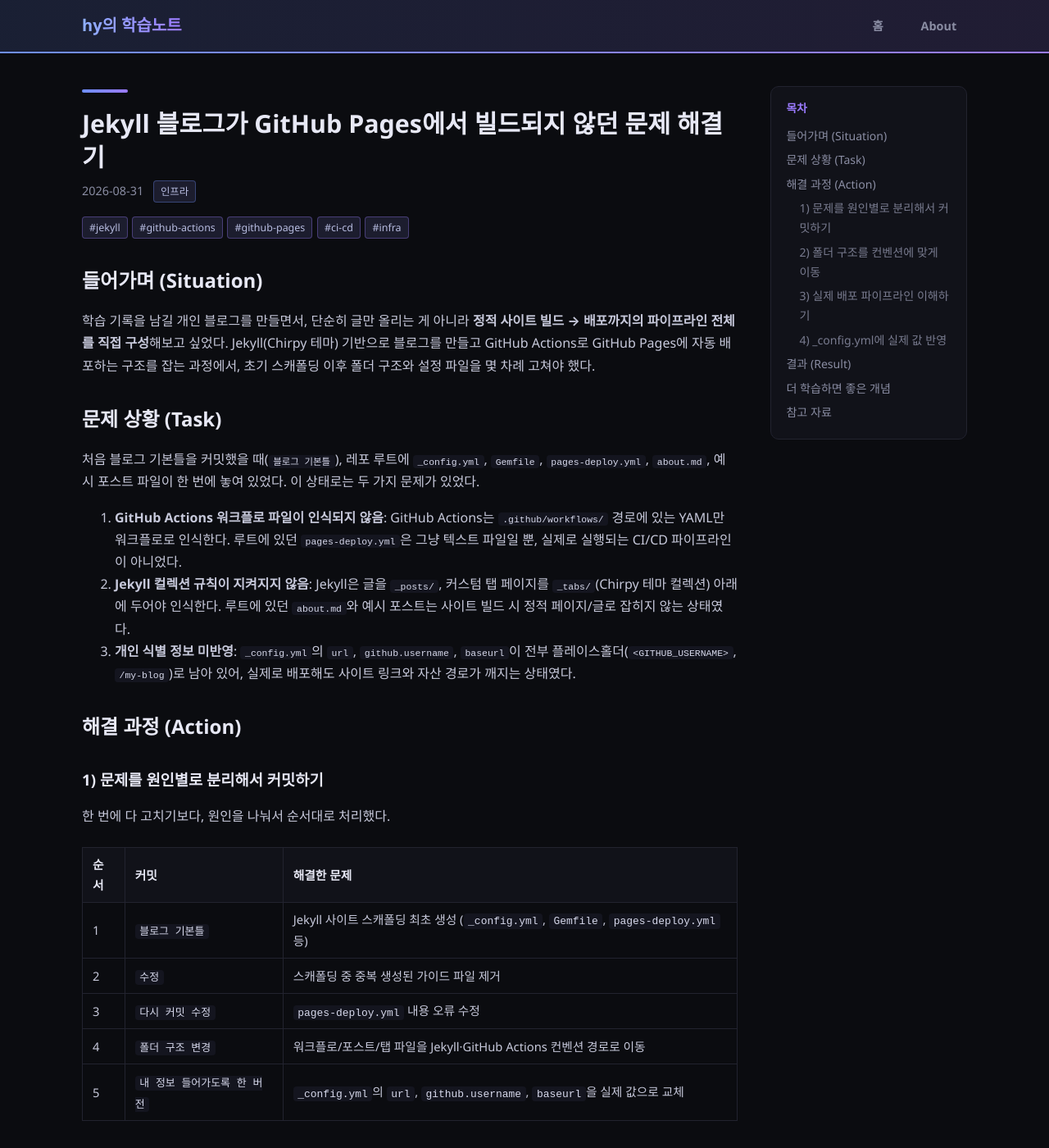
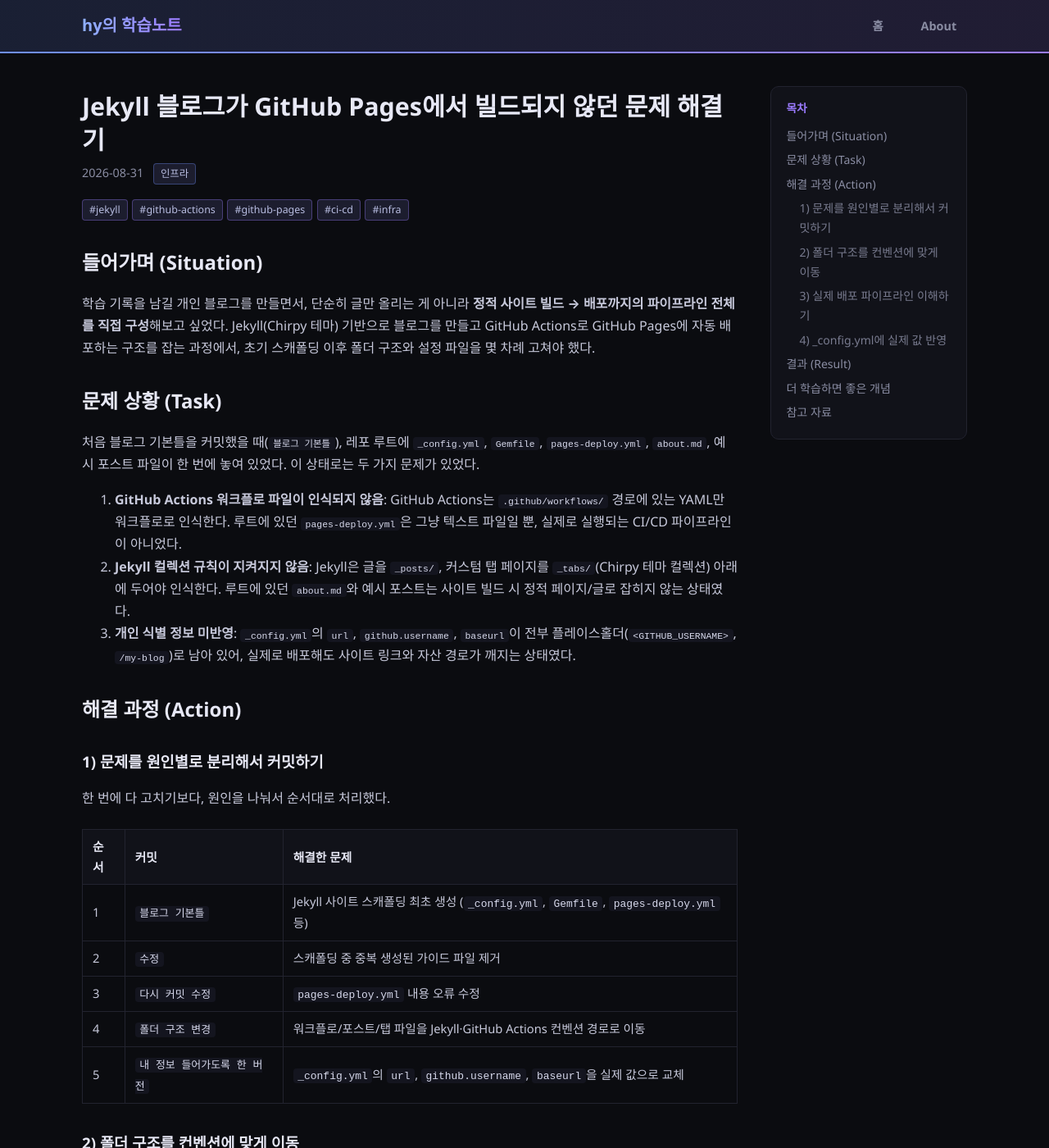
Before and after one commit to hhy0123/hyblog, a Jekyll site: the page built from _posts/2026-08-31-jekyll-github-pages-deploy-setup.md, in a window 1280 px wide and 1400 px high. Shown: the whole window at 82% size. Built offline with Jekyll 4.4.1, drawn with Linux system fonts in a browser that asks for light colours.

Commit message:
푸터 GitHub 링크·연도 제거, 포스팅 제목 위 그라데이션 바 제거

```diff
--- a/_includes/footer.html
+++ b/_includes/footer.html
@@ -1,8 +1,5 @@
 <footer class="site-footer">
   <div class="wrap">
-    <span>&copy; {{ site.time | date: "%Y" }} {{ site.social.name }}</span>
-    {% if site.github.username %}
-      <a href="https://github.com/{{ site.github.username }}" target="_blank" rel="noopener">GitHub</a>
-    {% endif %}
+    <span>@{{ site.social.name }}</span>
   </div>
 </footer>
--- a/assets/css/style.css
+++ b/assets/css/style.css
@@ -321,16 +321,6 @@
   padding-top: 0.25rem;
 }
 
-.post-header::before {
-  content: "";
-  display: block;
-  width: 56px;
-  height: 4px;
-  border-radius: 4px;
-  margin-bottom: 1.1rem;
-  background: linear-gradient(90deg, var(--link), var(--accent-purple));
-}
-
 .post-header h1,
 .page h1 {
   margin: 0 0 0.5rem;
```
